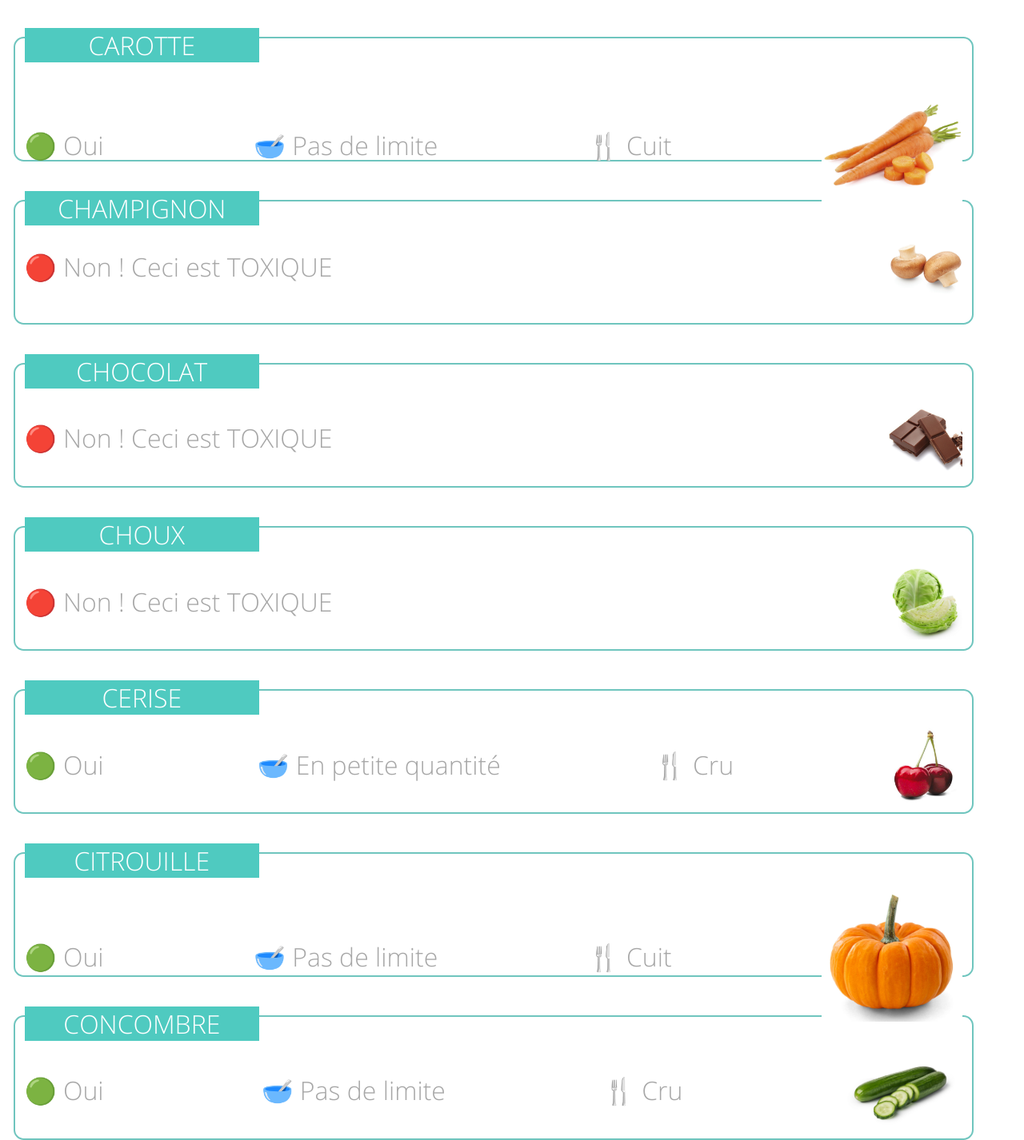
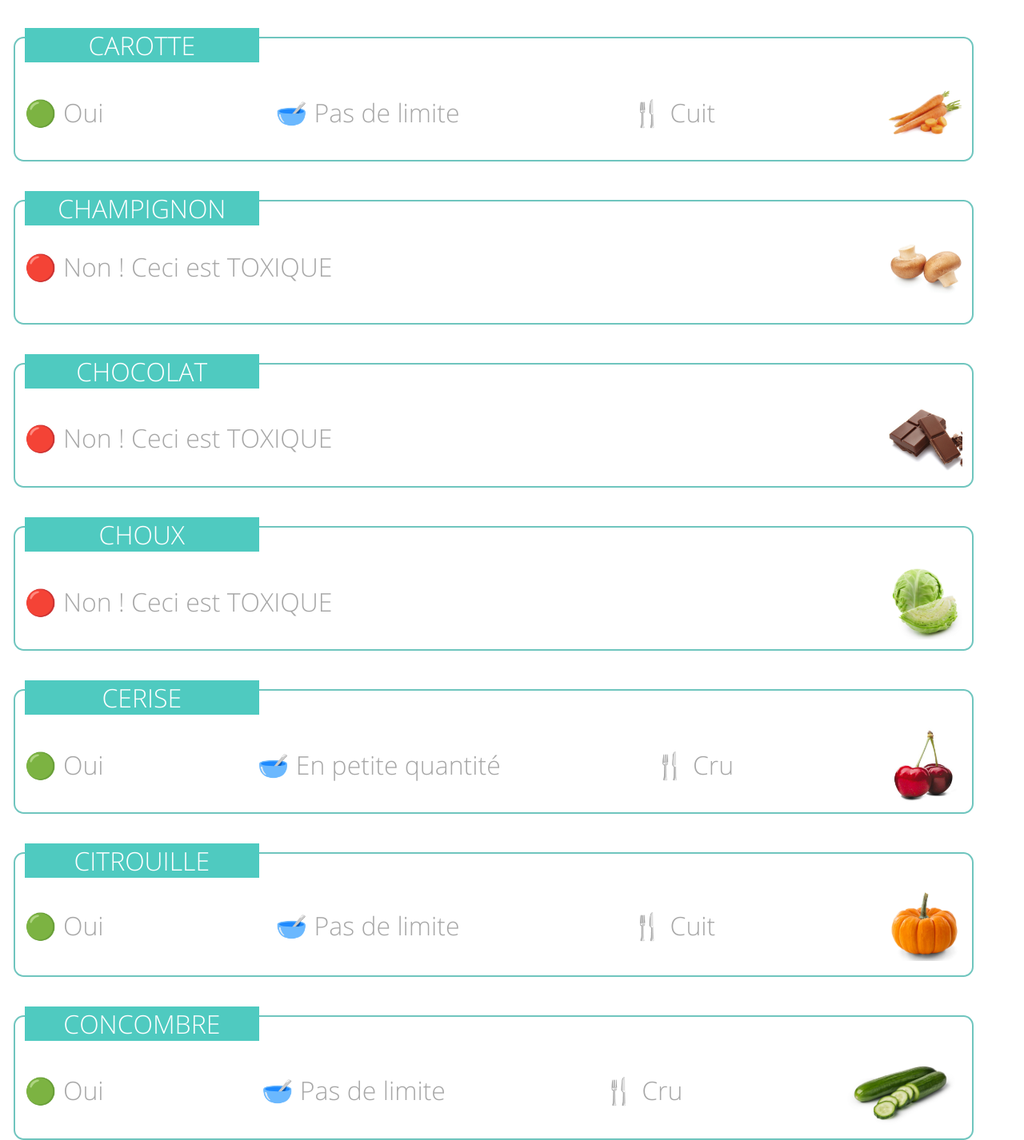
Before and after one commit to estellethou/estellethou.github.io, a plain HTML site: page epsilon/index.html in a window 1280 px wide. Shown: the part 2015-3441 px from the top of the page at 80% size. Drawn offline with Linux system fonts and the light colour scheme.

Commit message:
add data and change CSS

```diff
--- a/epsilon/index.html
+++ b/epsilon/index.html
@@ -127,7 +127,7 @@
                     <div class='giveItToMyCat fr'> 🟢 Oui </div>
                     <div class='quantity fr'> Pas de limite </div>
                     <div class="baked fr"> Cuit </div>
-                    <img class="green_bean" src="static/carotte.jpeg" alt="raw carrot">
+                    <img class="cherry" src="static/carotte.jpeg" alt="raw carrot">
                 </div>
             </div>
 
@@ -185,7 +185,7 @@
                     <div class='giveItToMyCat fr'> 🟢 Oui </div>
                     <div class='quantity fr'> Pas de limite </div>
                     <div class="baked fr"> Cuit </div>
-                    <img class="green_bean" src="static/citrouille.jpeg" alt="raw pumpkin">
+                    <img class="cherry" src="static/citrouille.jpeg" alt="raw pumpkin">
                 </div>
             </div>
 
```
